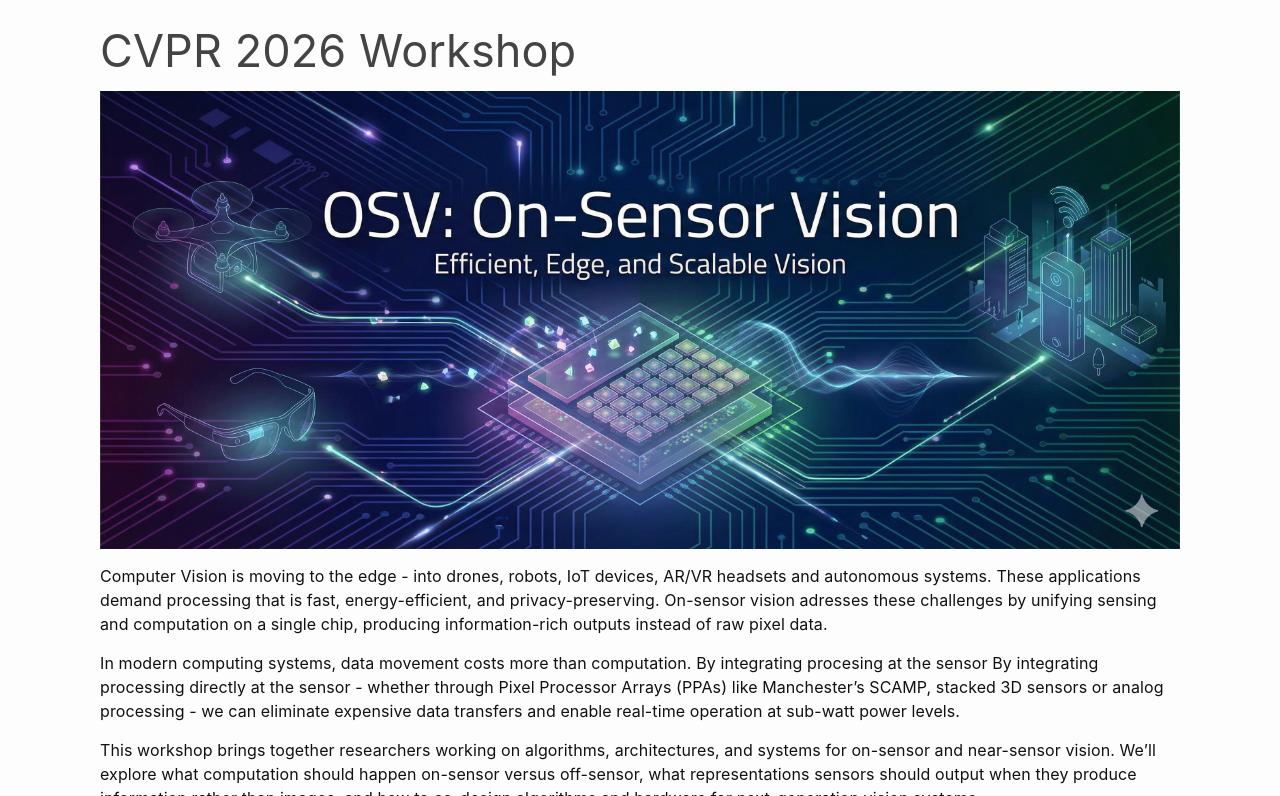
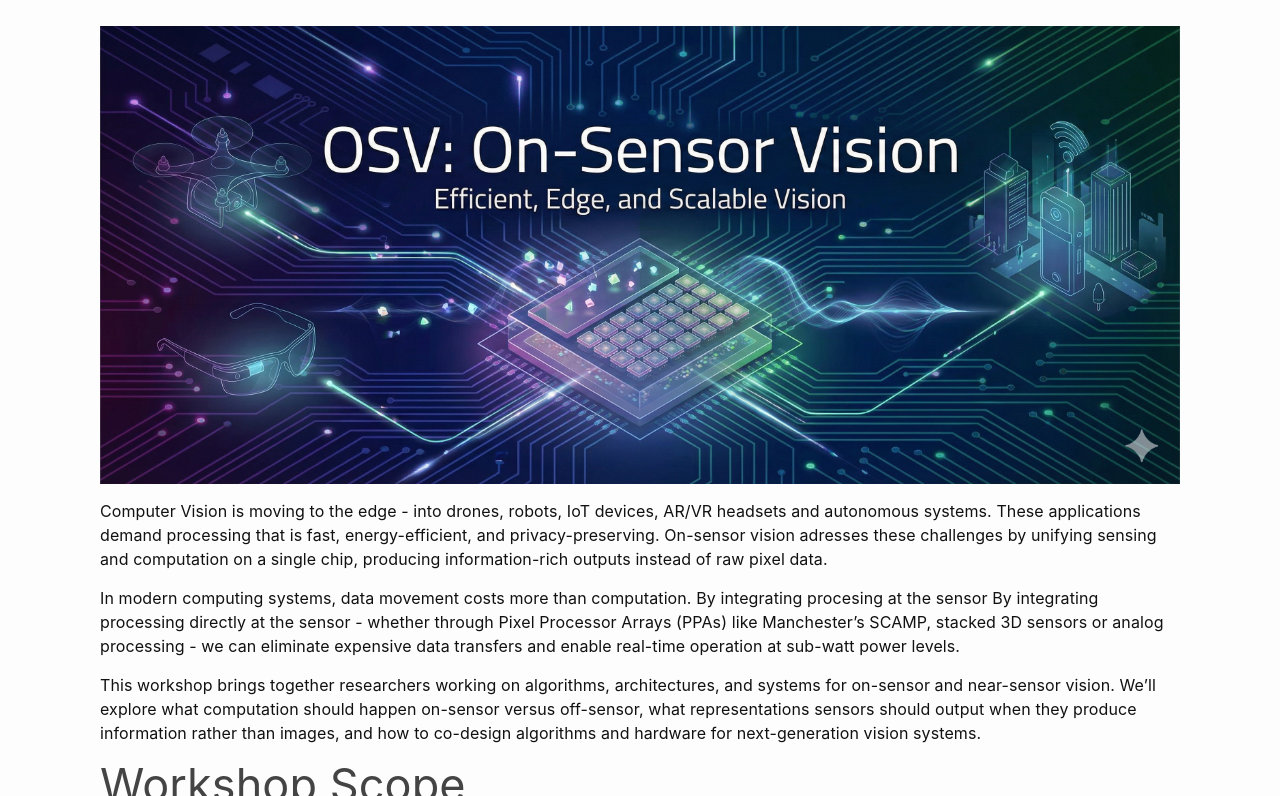
Before and after one commit to onsensor-vision/onsensor-vision.github.io, a Jekyll site: the page built from index.md, in a window 1280 px wide and 900 px high, cut to the strip 104-900 px from the top of the window. Built offline with Jekyll 4.4.1, drawn with Linux system fonts in a browser that asks for light colours.

Commit message:
removed multiple "cvpr 2026 workshop"

```diff
--- a/index.md
+++ b/index.md
@@ -6,7 +6,6 @@ permalink: /
 title:
 layout: home
 ---
-## CVPR 2026 Workshop
 ![](assets/img/banner.jpg)
 
 
```
Also changed, not shown: 2 other files.
